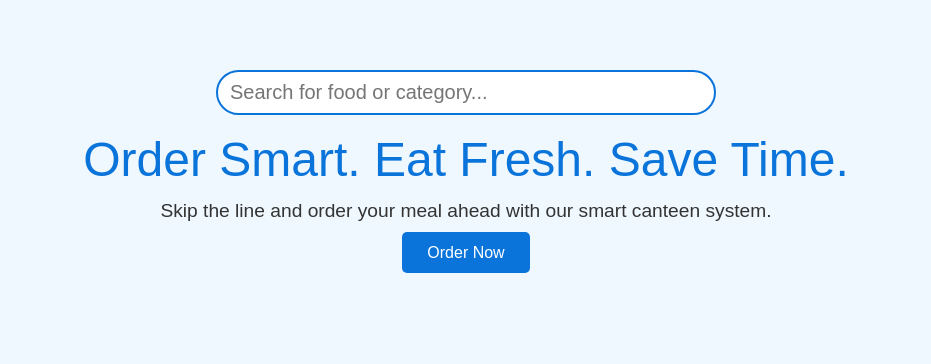
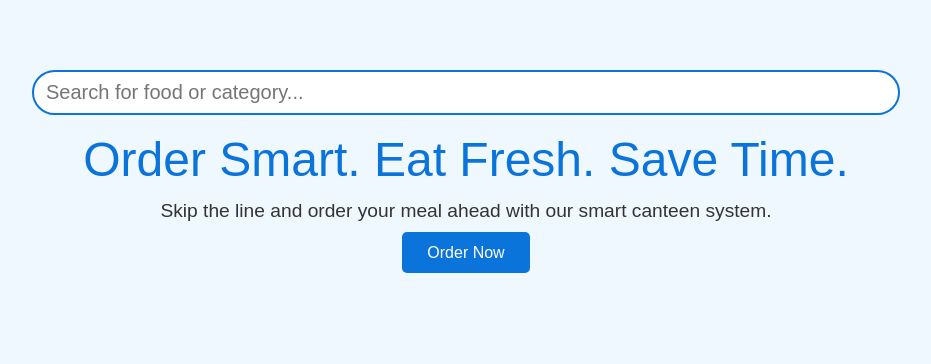
Before and after one commit to avnish353/Django_project, a Django app: page / in a window 1280 px wide. Shown: the part 101-465 px from the top of the page, without its empty margins (174-1105 px from the left). Run offline with Django 5.2, Linux system fonts and the light colour scheme.

Commit message:
Adjust search input width in homepage template

```diff
--- a/canteen/templates/homepage.html
+++ b/canteen/templates/homepage.html
@@ -58,7 +58,7 @@ input {width:500px;}
 <section class="hero">
   <div class="search-bar mb-3">
   <form method="get" action="{% url 'search_food' %}">
-    <input type="text" name="q" placeholder="Search for food or category..." value="{{ query }}" style="width:500px; padding:12px;">
+    <input type="text" name="q" placeholder="Search for food or category..." value="{{ query }}" style="width:70%; padding:12px;">
 </form>
 </div>
   <h1>Order Smart. Eat Fresh. Save Time.</h1>
```
